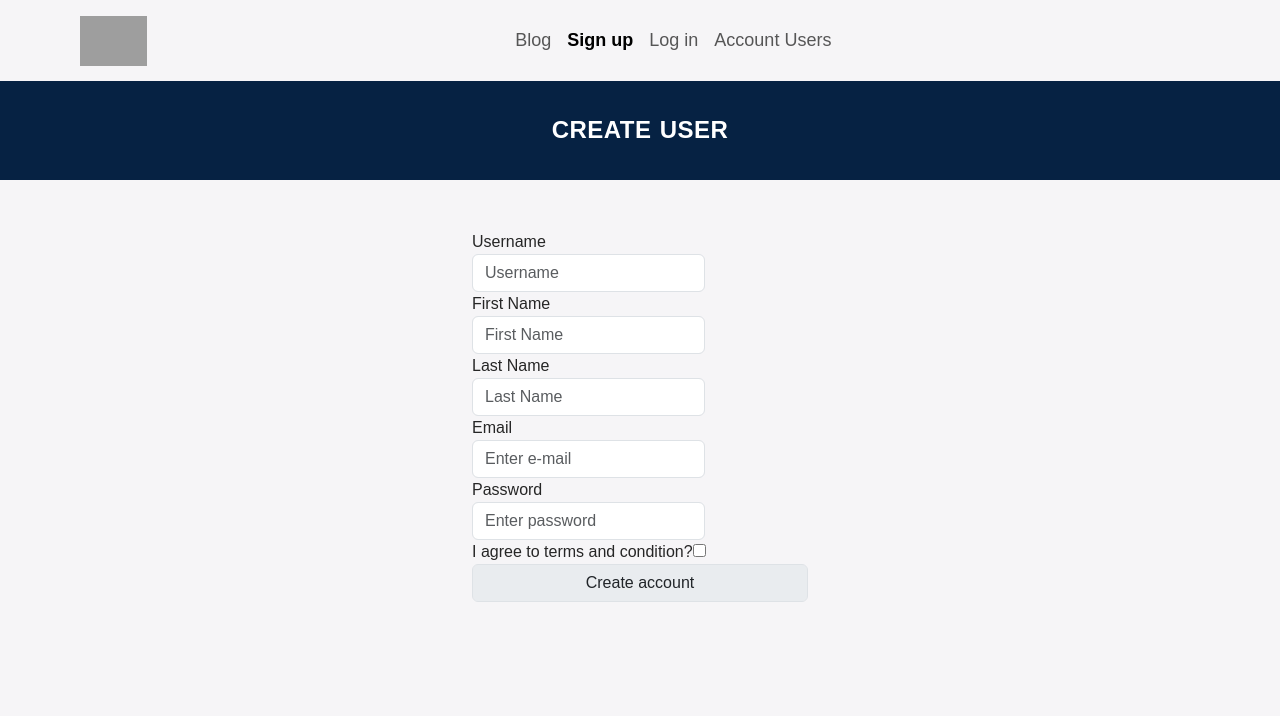
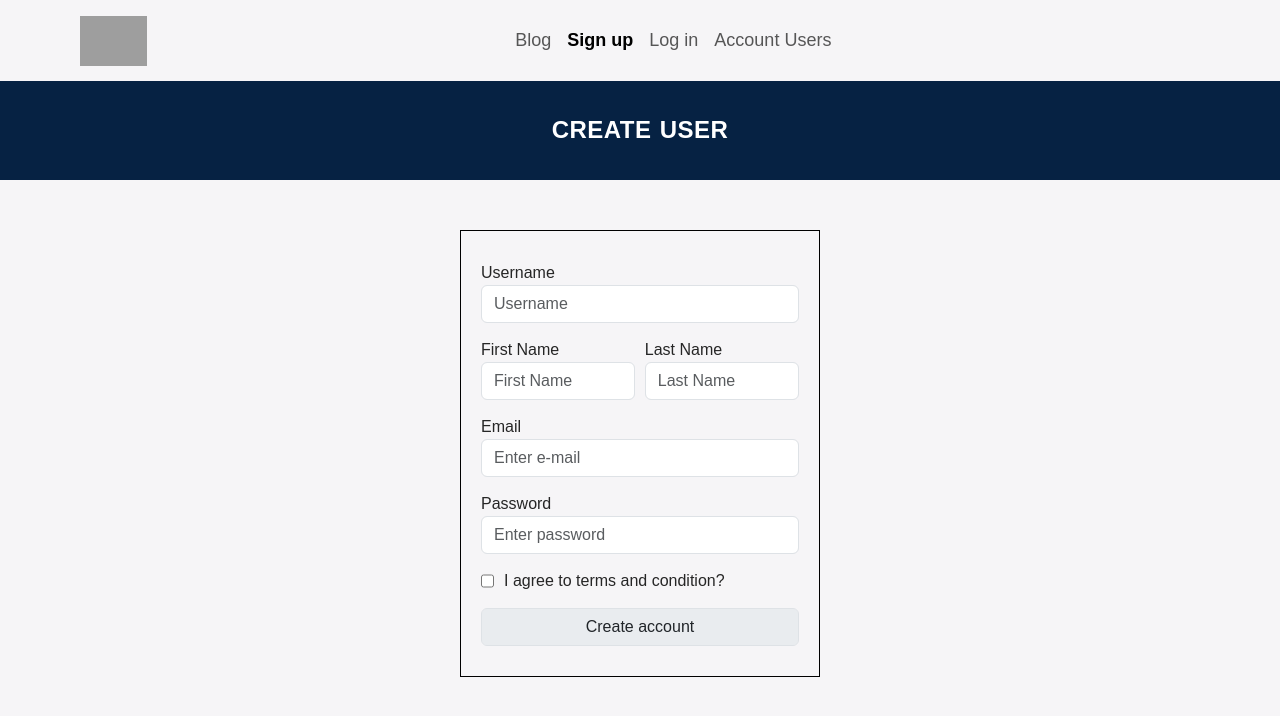
Before and after one commit to gabbytb/mern, a React (Create React App) app in the folder side_client/: page /user/signup in a window 1280 px wide. Shown: the top 716 px of the page. Built offline with nearby package versions, Linux system fonts and the light colour scheme; grey boxes are pictures that could not be loaded.

Commit message:
Working user registration UI

```diff
--- a/side_client/src/_components/Registration.js
+++ b/side_client/src/_components/Registration.js
@@ -98,7 +98,7 @@ function Registration() {
                 <div className='d-flex container justify-content-center'>
                     <div className='row flex-column' style={{width:360}}>
 
-                        <div className='notification-panel'>
+                        {/* <div className='notification-panel'> */}
                         <div className={`alert valhalla ${inputValidation ? 'alert-shown' : 'alert-hidden'}`}>
                             <h2 className='alert alert-danger'>{inputValidation}</h2>
                         </div>
@@ -108,7 +108,7 @@ function Registration() {
                         <div className={`alert thrones ${usernameExistsMsg ? 'alert-shown' : 'alert-hidden'}`}>
                             <h2 className='alert alert-danger'>{usernameExistsMsg}</h2>
                         </div>
-                        </div>
+                        {/* </div> */}
 
                         <form onSubmit={handleSubmit}>
 
@@ -117,7 +117,7 @@ function Registration() {
                                 <input type="text" name="username" class="form-control" placeholder="Username" onChange={handleChange} onKeyUp={handleOnKeyUp}/>
                             </label>
 
-                            <div className='form-row'>
+                            <div className='form-row d-flex justify-content-between'>
                                 <div className='col' >
                                     <label htmlFor="first_name">First Name
                                         <input type="text" name="first_name" class="form-control" placeholder="First Name"  onChange={handleChange} onKeyUp={handleOnKeyUp}/>
@@ -148,9 +148,11 @@ function Registration() {
                                 <input type="password" name="password" class="form-control" placeholder="Enter password" onChange={handleChange} onKeyUp={handleOnKeyUp}/>
                             </label>
 
-                            <label htmlFor="isActive">I agree to terms and condition?
-                                <input type="checkbox" name="isActive" onChange={handleChange} onKeyUp={handleOnKeyUp}/>
+                            <div className='tac d-flex'>
+                                <label htmlFor="isActive" className='text'>I agree to terms and condition?
+                                    <input type="checkbox" className='checkBox' name="isActive" onChange={handleChange} onKeyUp={handleOnKeyUp}/>
                                 </label>
+                            </div>
 
                             {/* onClick={() => setIsSubmitting(false)} */}
                             <button type="submit" class="form-control" disabled={!validateForm()}>Create account</button>
--- a/side_client/src/app.css
+++ b/side_client/src/app.css
@@ -64,12 +64,40 @@
 }
 
 /* Bootstrap Controls User Submit Button Response */
+label {
+  width: 100%;
+  display: flex;
+  flex-flow: column;
+}
+.alert {
+  display: none;
+}
 .alert-hidden {
   opacity: 0;
   transition: all 250ms linear 5s;
   display: none;
 }
 
+.alert-shown {
+  display: flex;
+}
+form {
+  border: 1px solid black;
+  padding: 30px 20px !important;
+  height: fit-content;
+  display: flex;
+  flex-direction: column;
+  row-gap: 15px;
+}
+.form-row.d-flex .col {
+  max-width: 48.5%;
+  display: flex;
+}
+.tac.d-flex label.text {
+  flex-flow: row-reverse;
+  justify-content: flex-end;
+  column-gap: 10px;
+}
 
 /* unvisited link */
 /* li:link {
```
Lines whose indentation alone changed are shown as unchanged.
